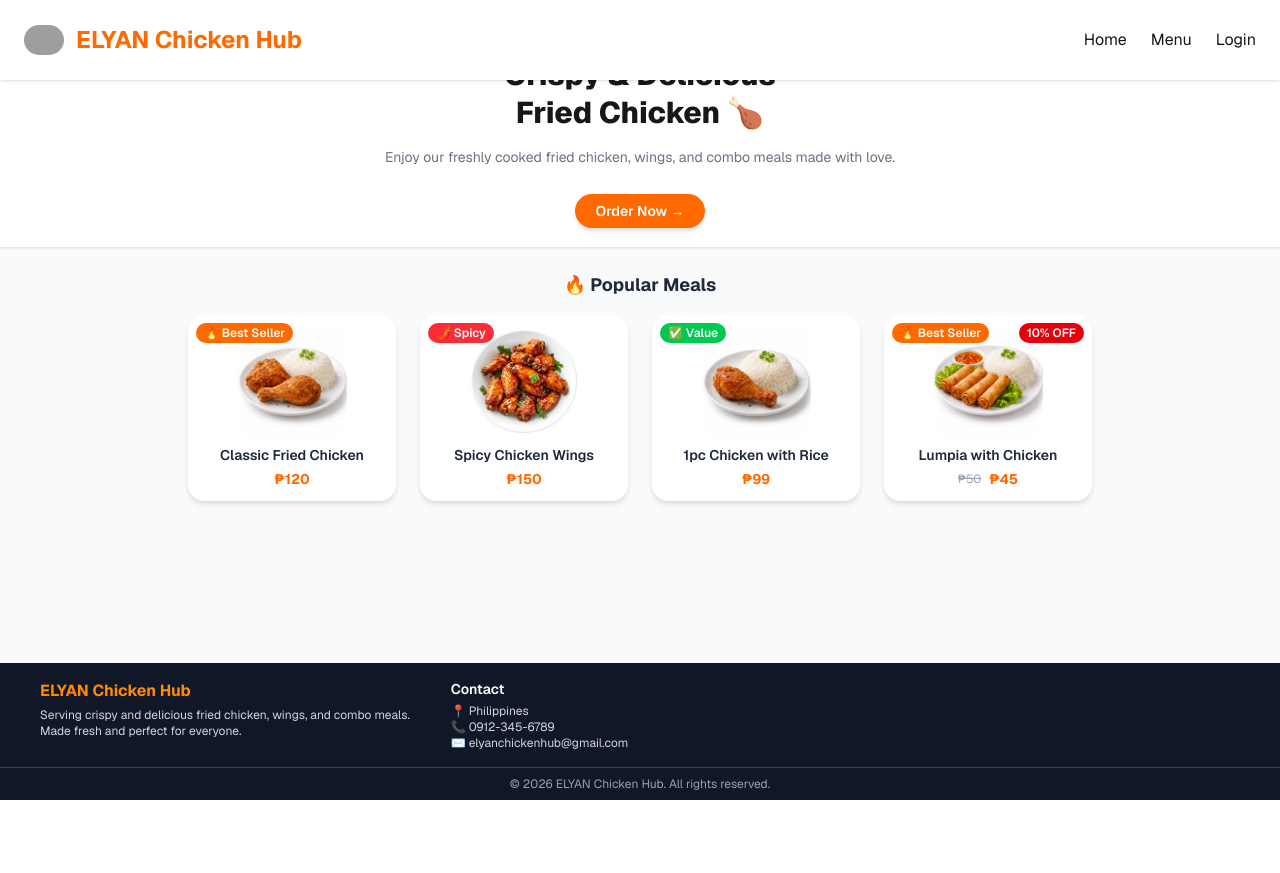
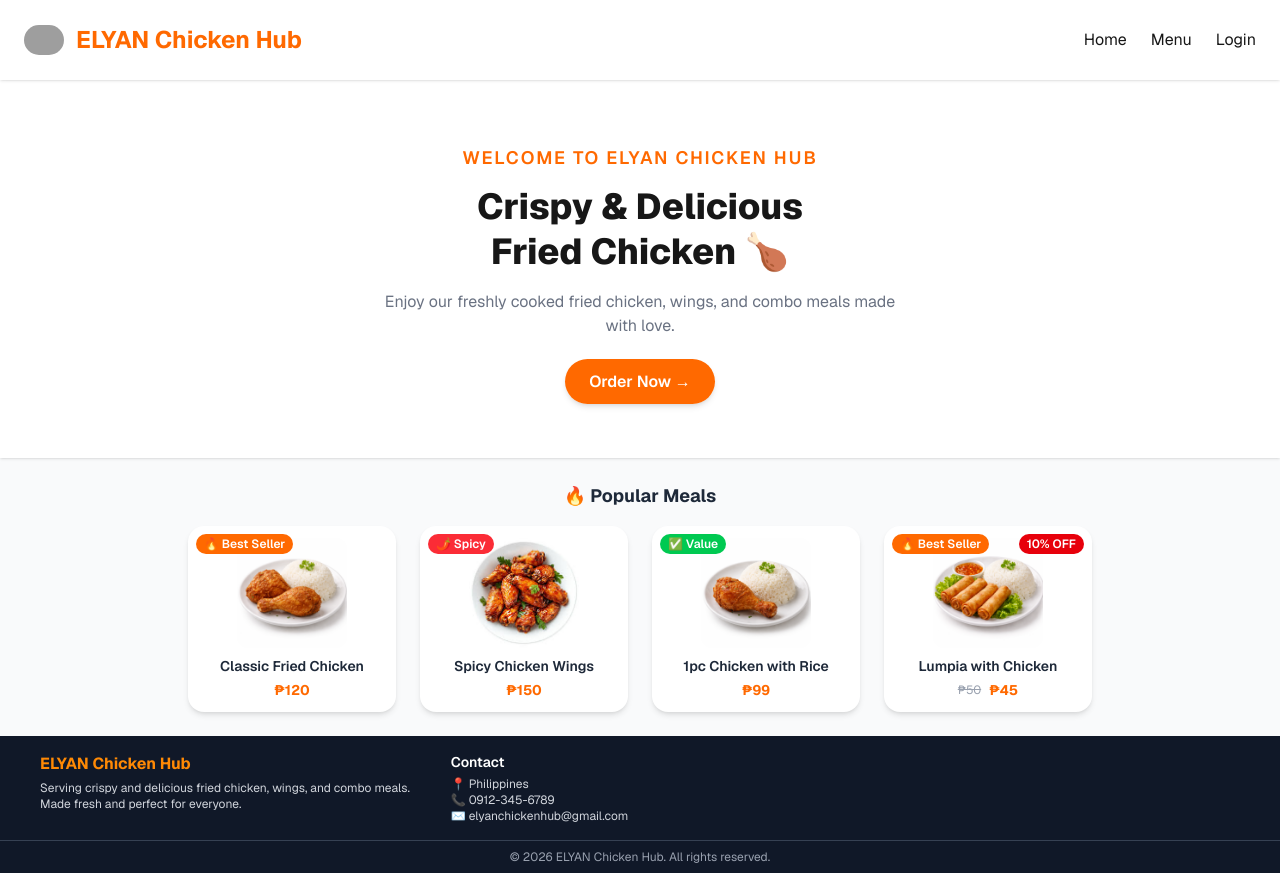
Before and after one commit to totszafra21-gif/Capstone1, a Next.js app: page / in a window 1280 px wide. Before the commit the page ends 800 px from the top, so only its background shows below. Built offline with nearby package versions, Linux system fonts and the light colour scheme; grey boxes are pictures that could not be loaded.

Commit message:
fix: adjust hero section visibility

```diff
--- a/app/page.tsx
+++ b/app/page.tsx
@@ -10,17 +10,17 @@ export default function Home() {
       <Navbar />
 
       {/* HERO SECTION */}
-      <section className="flex items-center justify-center px-24 py-6 bg-white shadow-sm">
+      <section className="flex items-center justify-center px-24 py-16 bg-white shadow-sm mt-20">
         <div className="max-w-lg text-center">
-          <p className="text-orange-500 font-semibold text-sm mb-3 uppercase tracking-widest">Welcome to ELYAN Chicken Hub</p>
-          <h2 className="text-3xl font-extrabold mb-4 leading-tight">
+          <p className="text-orange-500 font-semibold text-lg mb-3 uppercase tracking-widest">Welcome to ELYAN Chicken Hub</p>
+          <h2 className="text-4xl font-extrabold mb-4 leading-tight">
             Crispy & Delicious <br />
             Fried Chicken 🍗
           </h2>
-          <p className="text-gray-500 mb-8 text-sm">
+          <p className="text-gray-500 mb-8">
             Enjoy our freshly cooked fried chicken, wings, and combo meals made with love.
           </p>
-          <Link href="/menu" className="bg-orange-500 text-white px-5 py-2 rounded-full hover:bg-orange-600 font-semibold shadow-md text-sm">
+          <Link href="/menu" className="bg-orange-500 text-white px-6 py-3 rounded-full hover:bg-orange-600 font-semibold shadow-md">
             Order Now →
           </Link>
         </div>
```
